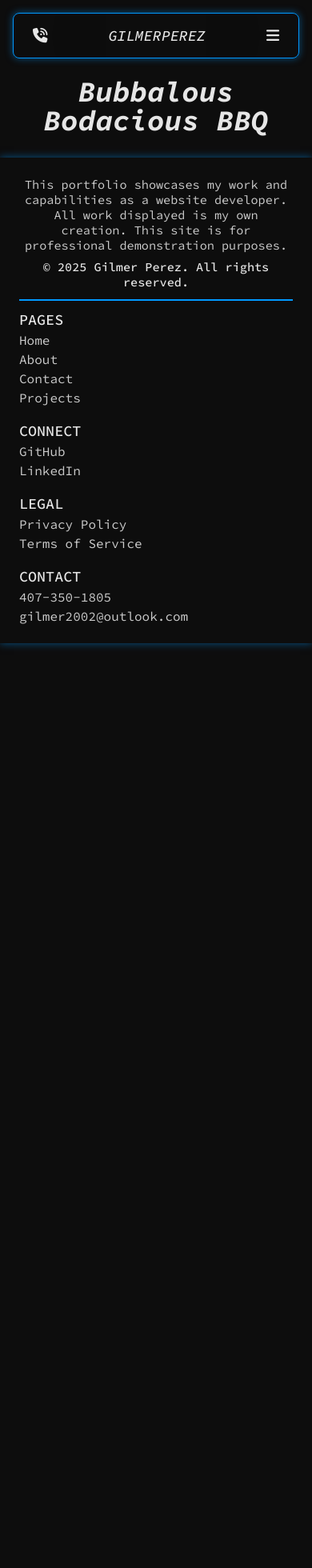
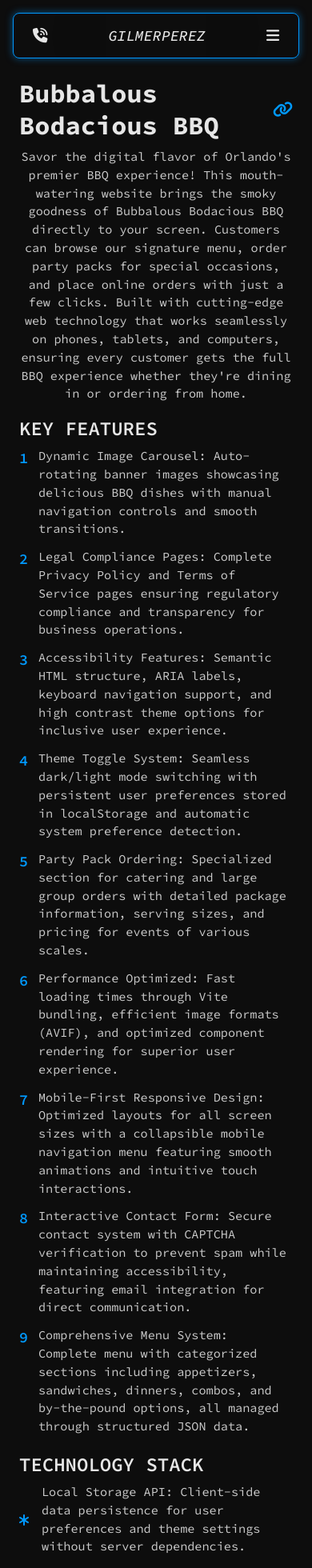
Before and after one commit to gilmerperez/gilmer-perez, a React (Vite) app: page /projects/1 in a window 390 px wide. Shown: the top 1960 px of the page at 80% size. Before the commit the page ends 844 px from the top, so only its background shows below. Built offline with nearby package versions, Linux system fonts and the light colour scheme.

Commit message:
Added and polished content and styles in individual project page

```diff
--- a/src/pages/IndividualProject/IndividualProject.jsx
+++ b/src/pages/IndividualProject/IndividualProject.jsx
@@ -27,8 +27,8 @@
       <>
         <main>
           <div className={styles.individualProjectContainer}>
-            <h1>PROJECT NOT FOUND</h1>
-            <p>The project you're looking for doesn't exist.</p>
+            <h1 className={styles.projectNotFoundTitle}>PROJECT NOT FOUND</h1>
+            <p className={styles.projectNotFoundDescription}>The project you're looking for doesn't exist.</p>
           </div>
         </main>
       </>
@@ -39,7 +39,71 @@
     <>
       <main>
         <div className={styles.individualProjectContainer}>
-          <h1>{project.title}</h1>
+          {/* Project header */}
+          <div className={styles.projectHeader}>
+            <h1 className={styles.projectTitle}>{project.title}</h1>
+            <a
+              target="_blank"
+              rel="noopener noreferrer"
+              href={project.deployedLink}
+              className={styles.projectLink}
+              aria-label={`Visit ${project.title} website`}
+            >
+              <i className="fa-solid fa-link"></i>
+            </a>
+          </div>
+
+          {/* Project description */}
+          <div className={styles.projectDescription}>
+            <p>{project.description}</p>
+          </div>
+
+          {/* Key features */}
+          {project.keyFeatures && project.keyFeatures.length > 0 && (
+            <div className={styles.keyFeatures}>
+              <h2 className={styles.sectionTitle}>KEY FEATURES</h2>
+              <ol className={styles.featuresList}>
+                {project.keyFeatures.map((feature, index) => (
+                  <li key={index} className={styles.featureItem}>
+                    {feature}
+                  </li>
+                ))}
+              </ol>
+            </div>
+          )}
+
+          {/* Technology stack */}
+          {project.technologyStack && project.technologyStack.length > 0 && (
+            <div className={styles.technologyStack}>
+              <h2 className={styles.sectionTitle}>TECHNOLOGY STACK</h2>
+              <ul className={styles.techList}>
+                {project.technologyStack.map((tech, index) => (
+                  <li key={index} className={styles.techItem}>
+                    <i className="fa-solid fa-asterisk"></i>
+                    {tech}
+                  </li>
+                ))}
+              </ul>
+            </div>
+          )}
+
+          {/* Project screenshots */}
+          {project.screenshots && project.screenshots.length > 0 && (
+            <div className={styles.projectScreenshots}>
+              <h2 className={styles.sectionTitle}>PROJECT SCREENSHOTS</h2>
+              <div className={styles.screenshotsGrid}>
+                {project.screenshots.map((screenshot, index) => (
+                  <div key={index} className={styles.screenshotContainer}>
+                    <img
+                      src={screenshot}
+                      className={styles.screenshot}
+                      alt={`${project.title} screenshot ${index + 1}`}
+                    />
+                  </div>
+                ))}
+              </div>
+            </div>
+          )}
         </div>
       </main>
     </>
--- a/src/pages/IndividualProject/IndividualProject.module.css
+++ b/src/pages/IndividualProject/IndividualProject.module.css
@@ -9,7 +9,7 @@
 }
 
 /* Project not found */
-.individualProjectContainer h1 {
+.projectNotFoundTitle {
   line-height: 1;
   font-size: 4rem;
   text-align: center;
@@ -18,7 +18,7 @@
   transition: 0.3s ease-in;
 }
 
-.individualProjectContainer p {
+.projectNotFoundDescription {
   line-height: 1.5;
   font-size: 1.15rem;
   text-align: center;
@@ -26,21 +26,234 @@
   color: var(--text-secondary);
 }
 
+/* Project header */
+.projectHeader {
+  display: flex;
+  align-items: center;
+  margin-bottom: 0.5rem;
+  justify-content: center;
+}
+
+.projectTitle {
+  font-size: 3.5rem;
+  margin-right: 1rem;
+  transition: 0.3s ease-in;
+}
+
+.projectLink {
+  display: flex;
+  font-size: 2rem;
+  align-items: center;
+  color: var(--primary);
+  justify-content: center;
+  transition: 0.3s ease-in;
+}
+
+.projectLink:hover {
+  transform: scale(1.15);
+  text-shadow: 0px 0px 30px hsl(204, 100%, 50%);
+}
+
+/* Project description */
+.projectDescription {
+  margin-bottom: 2rem;
+  transition: 0.3s ease-in;
+}
+
+.projectDescription p {
+  line-height: 1.5;
+  font-size: 1.15rem;
+  text-align: center;
+  transition: 0.3s ease-in;
+  color: var(--text-secondary);
+}
+
+/* Section titles */
+.sectionTitle {
+  font-size: 2rem;
+  font-weight: 600;
+  margin-bottom: 1rem;
+  transition: 0.3s ease-in;
+}
+
+/* Key features */
+.keyFeatures {
+  margin-bottom: 2rem;
+  transition: 0.3s ease-in;
+}
+
+.featureItem {
+  font-size: 1rem;
+  line-height: 1.5;
+  position: relative;
+  padding-left: 3rem;
+  margin-bottom: 0.75rem;
+  color: var(--text-secondary);
+  counter-increment: feature-counter;
+}
+
+.featureItem::before {
+  top: 0;
+  left: 0;
+  font-weight: 600;
+  position: absolute;
+  font-size: 1.25rem;
+  text-align: center;
+  color: var(--primary);
+  content: counter(feature-counter);
+}
+
+/* Technology stack */
+.technologyStack {
+  margin-bottom: 2rem;
+}
+
+.techItem {
+  gap: 2rem;
+  display: flex;
+  font-size: 1rem;
+  line-height: 1.5;
+  position: relative;
+  align-items: center;
+  margin-bottom: 0.75rem;
+  color: var(--text-secondary);
+}
+
+.techItem i {
+  font-size: 1rem;
+  color: var(--primary);
+}
+
+/* Project screenshots */
+.projectScreenshots {
+}
+
+.screenshotsGrid {
+  gap: 2rem;
+  display: grid;
+  align-items: center;
+  justify-items: center;
+  grid-template-columns: repeat(auto-fit, minmax(300px, 1fr));
+}
+
+.screenshotContainer {
+  width: 100%;
+  overflow: hidden;
+  max-width: 500px;
+  transition: 0.3s ease;
+  border-radius: 0.5rem;
+  box-shadow: var(--shadow);
+}
+
+.screenshotContainer:hover {
+  transform: translateY(-3px);
+  box-shadow: 0 0 10px var(--primary);
+}
+
+.screenshot {
+  width: 100%;
+  display: block;
+  object-fit: cover;
+}
+
 /* Tablet responsiveness */
 @media (max-width: 768px) {
-  .individualProjectContainer h1 {
+  .projectNotFoundTitle {
     font-size: 3rem;
+  }
+
+  .projectNotFoundDescription {
+    font-size: 1rem;
+  }
+
+  .projectTitle {
+    font-size: 2.5rem;
+    margin-right: 0.75rem;
+  }
+
+  .projectLink {
+    font-size: 1.5rem;
+  }
+
+  .projectDescription {
+    margin-bottom: 1.5rem;
+  }
+
+  .projectDescription p {
+    font-size: 1rem;
+  }
+
+  .sectionTitle {
+    font-size: 1.75rem;
+    margin-bottom: 0.75rem;
+  }
+
+  .keyFeatures {
+    margin-bottom: 1rem;
+  }
+
+  .featureItem {
+    padding-left: 2rem;
+  }
+
+  .featureItem::before {
+    font-size: 1.15rem;
+  }
+
+  .technologyStack {
+    margin-bottom: 1rem;
+  }
+
+  .techItem {
+    gap: 1rem;
   }
 }
 
 /* Mobile responsiveness */
 @media (max-width: 480px) {
-  .individualProjectContainer h1 {
-    font-size: 2.25rem;
-    margin-bottom: 0.25rem;
+  .projectNotFoundTitle {
+    font-size: 1.75rem;
   }
 
-  .individualProjectContainer p {
+  .projectNotFoundDescription {
     font-size: 1rem;
   }
+
+  .projectTitle {
+    font-size: 2rem;
+  }
+
+  .projectLink {
+    font-size: 1.25rem;
+  }
+
+  .projectDescription {
+    margin-bottom: 1rem;
+  }
+
+  .projectDescription p {
+    font-size: 0.95rem;
+  }
+
+  .sectionTitle {
+    font-size: 1.5rem;
+    margin-bottom: 0.5rem;
+  }
+
+  .keyFeatures {
+    margin-bottom: 0.5rem;
+  }
+
+  .featureItem {
+    font-size: 0.95rem;
+    padding-left: 1.5rem;
+  }
+
+  .technologyStack {
+    margin-bottom: 0.5rem;
+  }
+
+  .techItem {
+    font-size: 0.95rem;
+  }
 }
```
Also changed, not shown: src/assets/references/individual-project-page.jpg (deleted).
